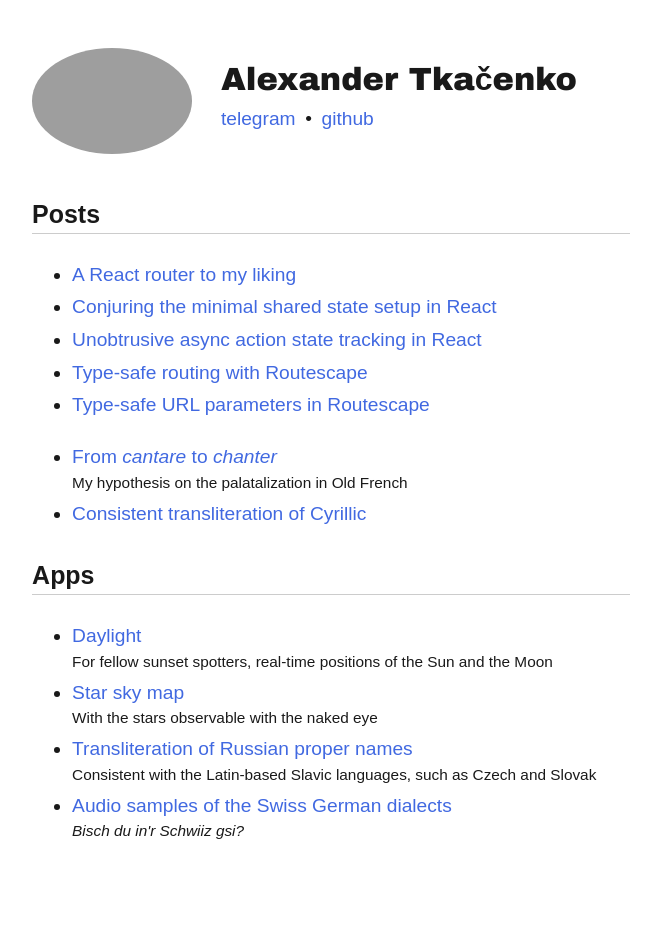
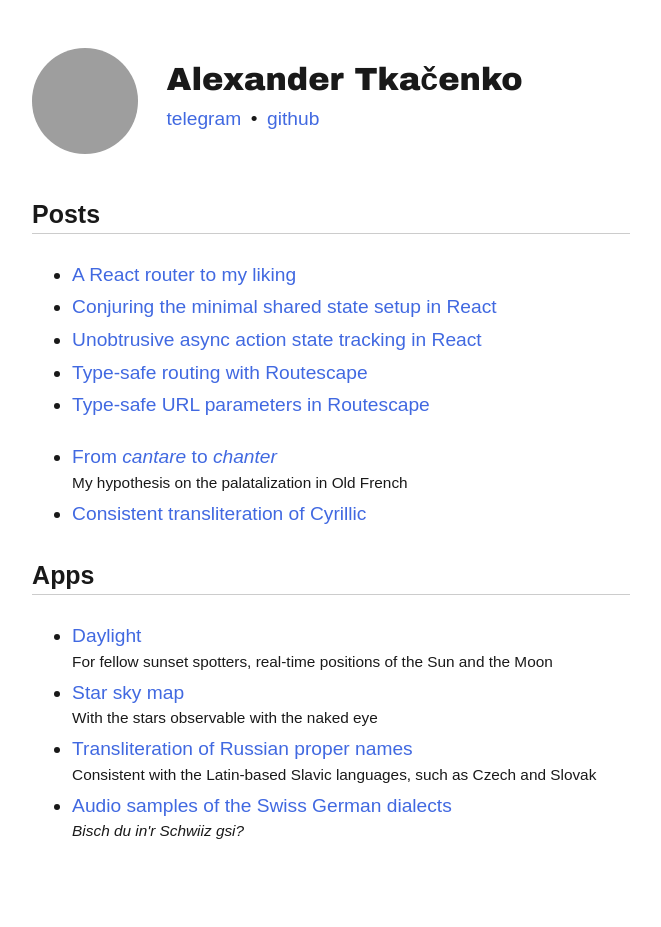
Before and after one commit to axtk/axtk.github.io, a Jekyll site: the page built from intro.html, in a window 1280 px wide. Shown: the whole page, without its empty margins (309-970 px from the left). Built offline with Jekyll 4.4.1, drawn with Linux system fonts in a browser that asks for light colours; grey boxes are pictures that could not be loaded.

Commit message:
update intro image style

```diff
--- a/assets/index.css
+++ b/assets/index.css
@@ -59,7 +59,7 @@ main .intro h1:first-child {
     overflow: hidden;
 }
 .intro .image img {
-    height: var(--image-size);
+    width: var(--image-size);
 }
 .intro ul.contacts {
     display: flex;
--- a/intro.html
+++ b/intro.html
@@ -4,7 +4,7 @@ layout: index
 
 <div class="intro">
     <div class="image">
-        <p><span><img src="{{site.github.owner_gravatar_url}}" alt="" width="160" height="160"></span></p>
+        <p><span><img src="{{site.github.owner_gravatar_url}}" alt="" width="160"></span></p>
     </div>
     <div class="content">
         <h1>Alexander Tkačenko</h1>
```
